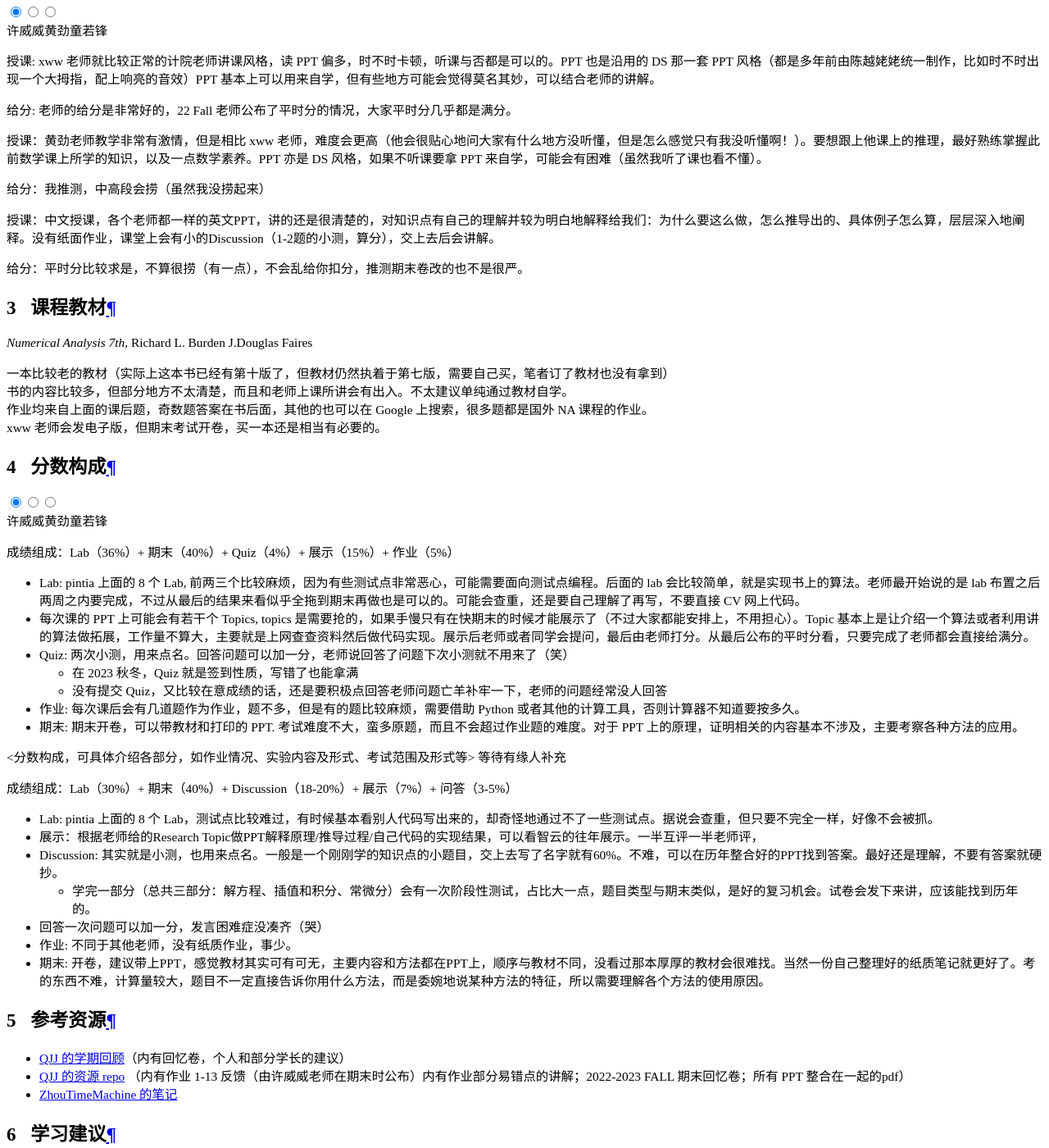
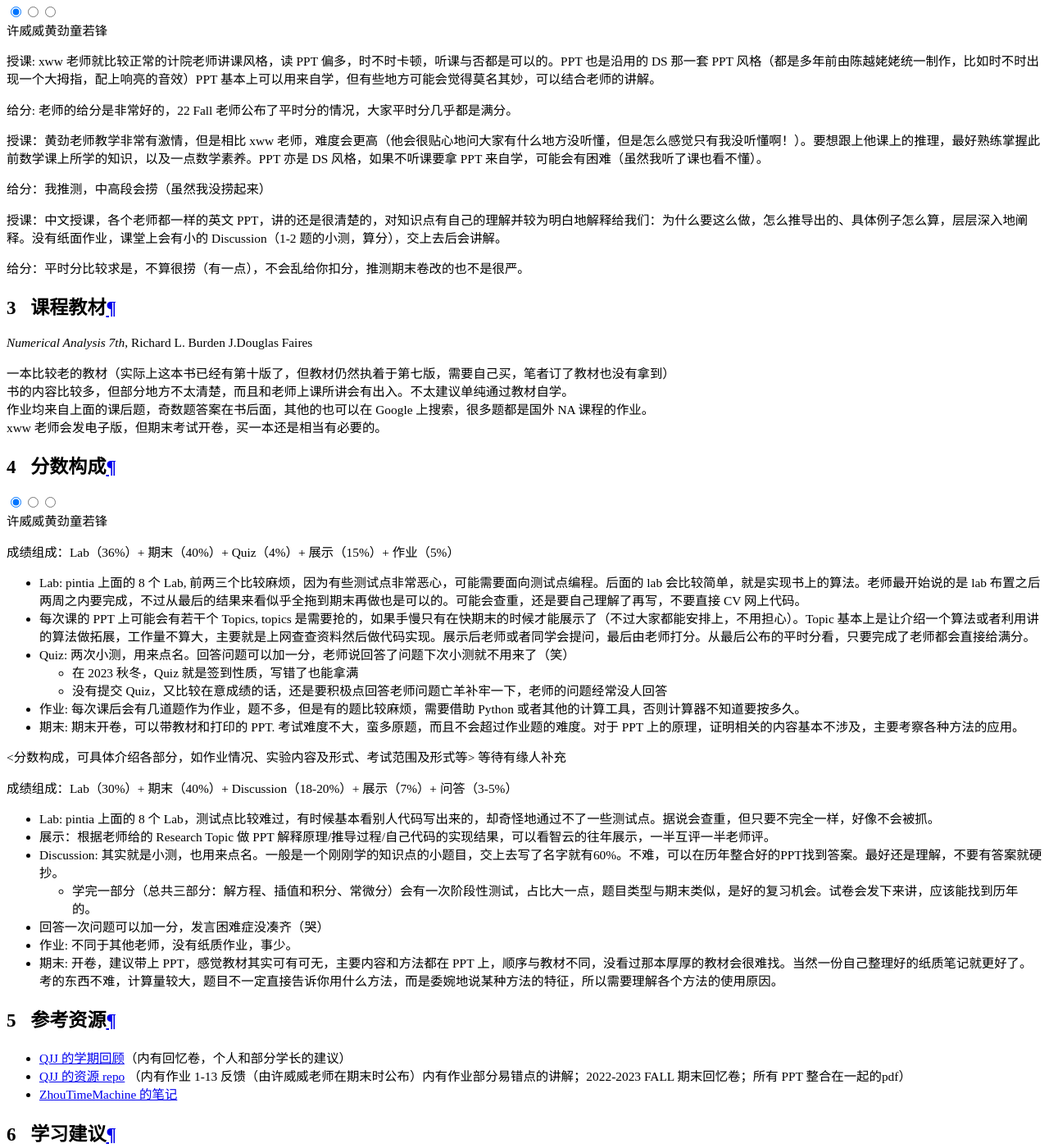
Before and after one commit to ZJU-Turing/TuringCourses, an MkDocs documentation site: the page built from docs/major_module/numerical_analysis/index.md, in a window 1280 px wide and 1400 px high, scrolled down 18943 px. Shown: the whole window at 82% size. Built offline with MkDocs 1.6.1 and Material for MkDocs 9.7.7, drawn with Linux system fonts in a browser that asks for light colours; comment, search, counter and statistics services are not loaded.

Commit message:
style: fix

```diff
--- a/docs/major_module/numerical_analysis/index.md
+++ b/docs/major_module/numerical_analysis/index.md
@@ -65,7 +65,7 @@ abbrs:
 
 === "童若锋"
 
-    授课：中文授课，各个老师都一样的英文PPT，讲的还是很清楚的，对知识点有自己的理解并较为明白地解释给我们：为什么要这么做，怎么推导出的、具体例子怎么算，层层深入地阐释。没有纸面作业，课堂上会有小的Discussion（1-2题的小测，算分），交上去后会讲解。
+    授课：中文授课，各个老师都一样的英文 PPT，讲的还是很清楚的，对知识点有自己的理解并较为明白地解释给我们：为什么要这么做，怎么推导出的、具体例子怎么算，层层深入地阐释。没有纸面作业，课堂上会有小的 Discussion（1-2 题的小测，算分），交上去后会讲解。
 
     给分：平时分比较求是，不算很捞（有一点），不会乱给你扣分，推测期末卷改的也不是很严。
 
@@ -101,12 +101,12 @@ xww 老师会发电子版，但期末考试开卷，买一本还是相当有必
     成绩组成：Lab（30%）+ 期末（40%）+ Discussion（18-20%）+ 展示（7%）+ 问答（3-5%）
 
     * Lab: pintia 上面的 8 个 Lab，测试点比较难过，有时候基本看别人代码写出来的，却奇怪地通过不了一些测试点。据说会查重，但只要不完全一样，好像不会被抓。
-    * 展示：根据老师给的Research Topic做PPT解释原理/推导过程/自己代码的实现结果，可以看智云的往年展示。一半互评一半老师评，
+    * 展示：根据老师给的 Research Topic 做 PPT 解释原理/推导过程/自己代码的实现结果，可以看智云的往年展示，一半互评一半老师评。
     * Discussion: 其实就是小测，也用来点名。一般是一个刚刚学的知识点的小题目，交上去写了名字就有60%。不难，可以在历年整合好的PPT找到答案。最好还是理解，不要有答案就硬抄。
         * 学完一部分（总共三部分：解方程、插值和积分、常微分）会有一次阶段性测试，占比大一点，题目类型与期末类似，是好的复习机会。试卷会发下来讲，应该能找到历年的。
     * 回答一次问题可以加一分，发言困难症没凑齐（哭）
     * 作业: 不同于其他老师，没有纸质作业，事少。
-    * 期末: 开卷，建议带上PPT，感觉教材其实可有可无，主要内容和方法都在PPT上，顺序与教材不同，没看过那本厚厚的教材会很难找。当然一份自己整理好的纸质笔记就更好了。考的东西不难，计算量较大，题目不一定直接告诉你用什么方法，而是委婉地说某种方法的特征，所以需要理解各个方法的使用原因。
+    * 期末: 开卷，建议带上 PPT，感觉教材其实可有可无，主要内容和方法都在 PPT 上，顺序与教材不同，没看过那本厚厚的教材会很难找。当然一份自己整理好的纸质笔记就更好了。考的东西不难，计算量较大，题目不一定直接告诉你用什么方法，而是委婉地说某种方法的特征，所以需要理解各个方法的使用原因。
 
 
 ## 参考资源
```
